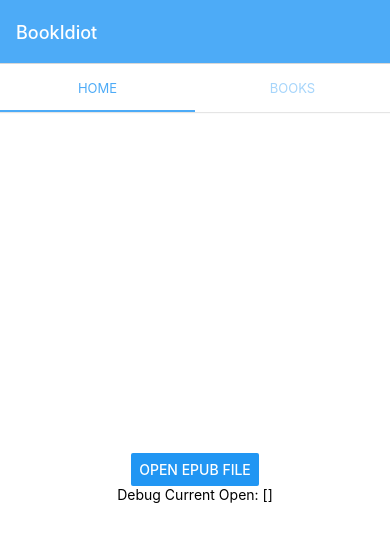
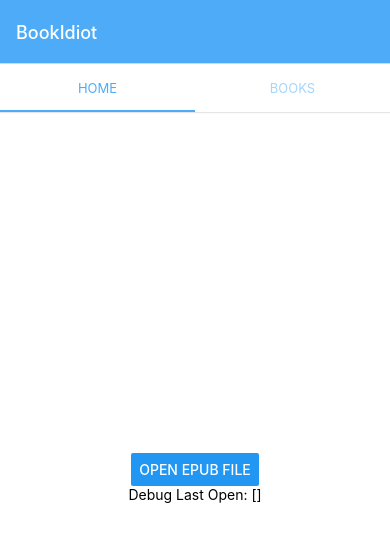
Before and after one commit to Aysnine/BookIdiot, a React Native app: screen /Main in a window 390 px wide. Shown: the top 542 px of the page. Built offline with nearby package versions, Linux system fonts and the light colour scheme.

Commit message:
chore: wording

```diff
--- a/src/screens/MainScreen.tsx
+++ b/src/screens/MainScreen.tsx
@@ -130,7 +130,7 @@ export function MainScreen() {
         />
 
         <Text selectable>
-          Debug Current Open: {JSON.stringify(result, null, 2)}
+          Debug Last Open: {JSON.stringify(result, null, 2)}
         </Text>
       </View>
     </SafeAreaView>
```
